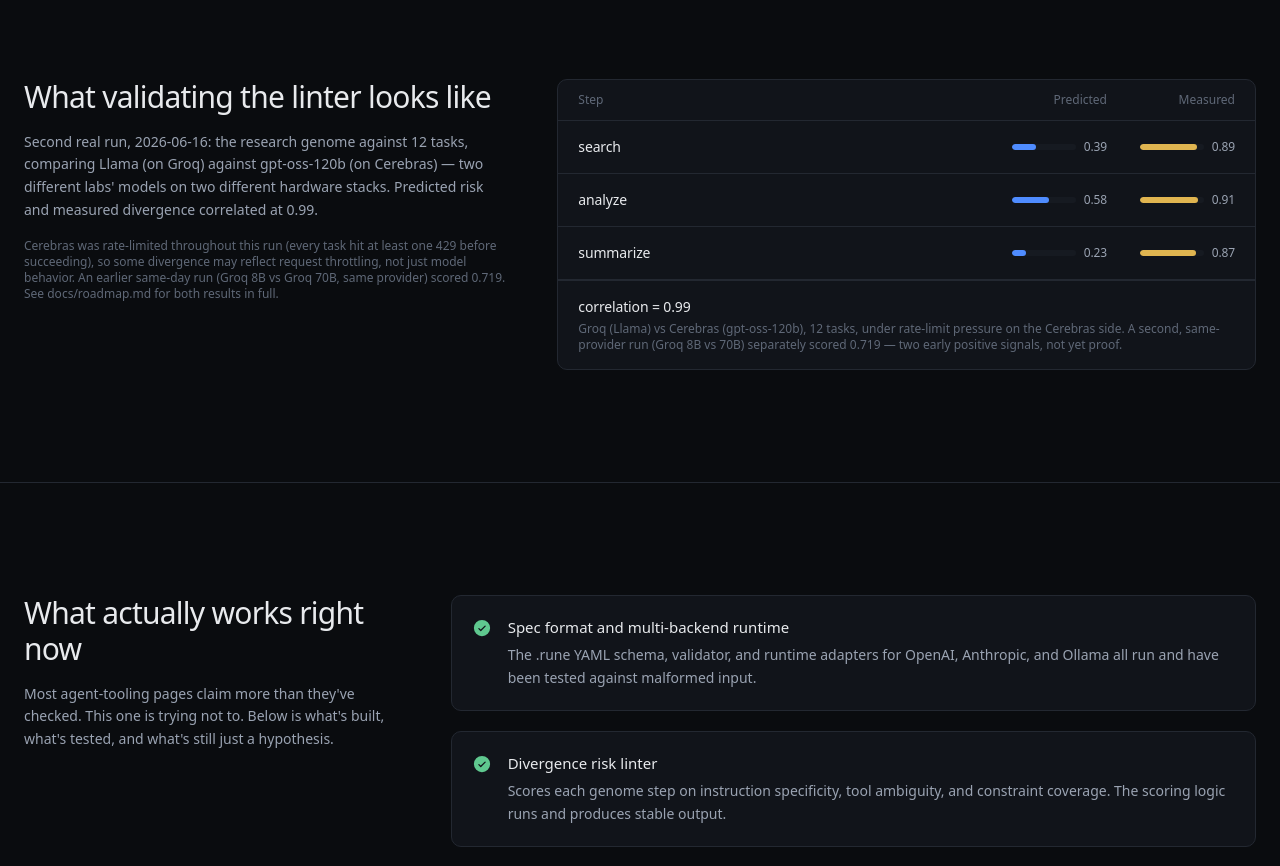
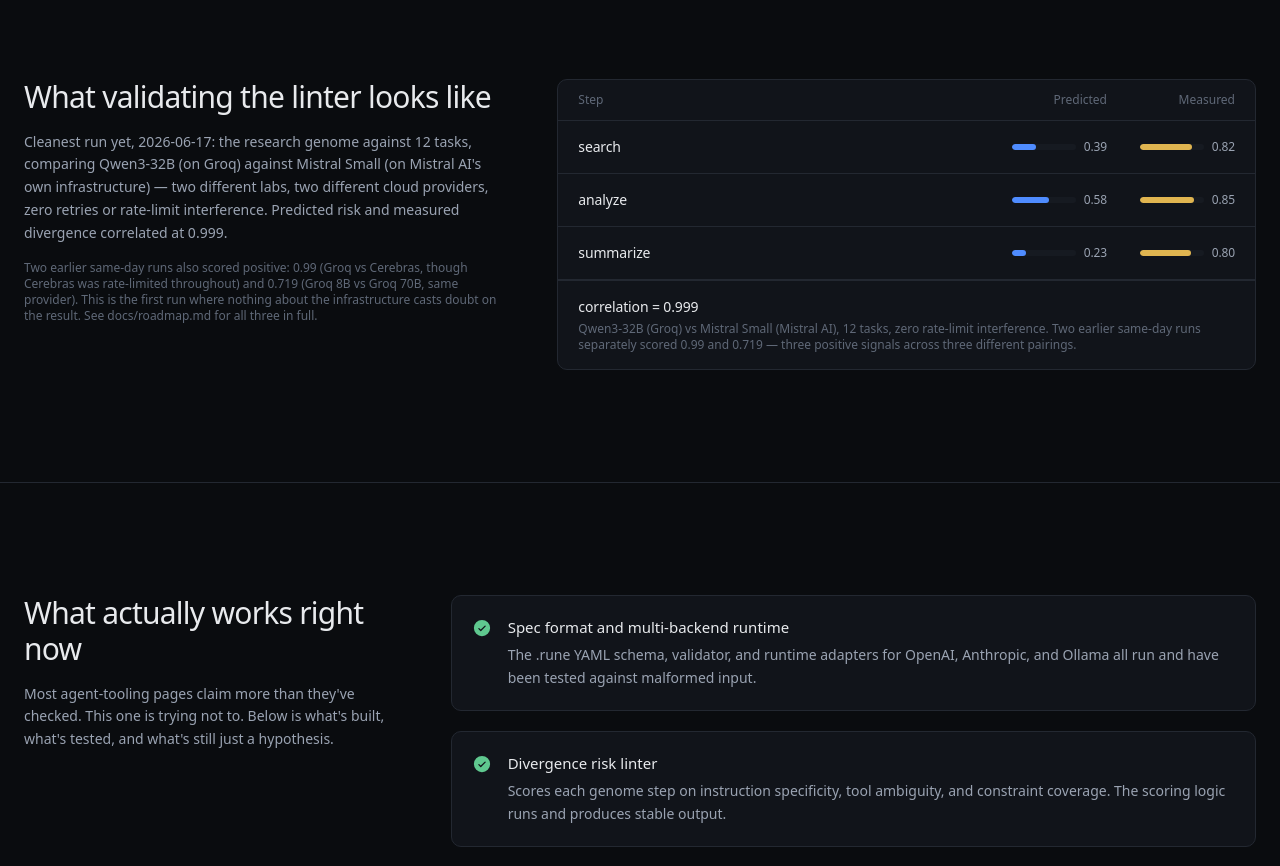
Before and after one commit to FadedCantCode/RUNE-site, a Next.js app: page / in a window 1280 px wide. Shown: the part 2020-2886 px from the top of the page. Built offline with nearby package versions, Linux system fonts and the light colour scheme.

Commit message:
Update CorrelationExample.tsx

```diff
--- a/components/CorrelationExample.tsx
+++ b/components/CorrelationExample.tsx
@@ -3,9 +3,9 @@
 import { motion, useReducedMotion } from "motion/react";
 
 const rows = [
-  { step: "search", predicted: 0.388, measured: 0.892 },
-  { step: "analyze", predicted: 0.58, measured: 0.906 },
-  { step: "summarize", predicted: 0.23, measured: 0.873 },
+  { step: "search", predicted: 0.388, measured: 0.823 },
+  { step: "analyze", predicted: 0.58, measured: 0.853 },
+  { step: "summarize", predicted: 0.23, measured: 0.802 },
 ];
 
 export function CorrelationExample() {
@@ -20,18 +20,20 @@ export function CorrelationExample() {
               What validating the linter looks like
             </h2>
             <p className="mt-4 text-sm leading-relaxed text-[var(--color-ink-muted)]">
-              Second real run, 2026-06-16: the research genome against 12
-              tasks, comparing Llama (on Groq) against gpt-oss-120b (on
-              Cerebras) &mdash; two different labs&apos; models on two
-              different hardware stacks. Predicted risk and measured
-              divergence correlated at 0.99.
+              Cleanest run yet, 2026-06-17: the research genome against 12
+              tasks, comparing Qwen3-32B (on Groq) against Mistral Small
+              (on Mistral AI&apos;s own infrastructure) &mdash; two
+              different labs, two different cloud providers, zero
+              retries or rate-limit interference. Predicted risk and
+              measured divergence correlated at 0.999.
             </p>
             <p className="mt-4 text-xs text-[var(--color-ink-faint)]">
-              Cerebras was rate-limited throughout this run (every task
-              hit at least one 429 before succeeding), so some divergence
-              may reflect request throttling, not just model behavior. An
-              earlier same-day run (Groq 8B vs Groq 70B, same provider)
-              scored 0.719. See docs/roadmap.md for both results in full.
+              Two earlier same-day runs also scored positive: 0.99
+              (Groq vs Cerebras, though Cerebras was rate-limited
+              throughout) and 0.719 (Groq 8B vs Groq 70B, same
+              provider). This is the first run where nothing about the
+              infrastructure casts doubt on the result. See
+              docs/roadmap.md for all three in full.
             </p>
           </div>
 
@@ -49,13 +51,13 @@ export function CorrelationExample() {
 
               <div className="border-t border-[var(--color-border)] px-5 py-4">
                 <p className="font-mono-tight text-sm text-[var(--color-ink)]">
-                  correlation = 0.99
+                  correlation = 0.999
                 </p>
                 <p className="mt-1 text-xs text-[var(--color-ink-faint)]">
-                  Groq (Llama) vs Cerebras (gpt-oss-120b), 12 tasks, under
-                  rate-limit pressure on the Cerebras side. A second,
-                  same-provider run (Groq 8B vs 70B) separately scored
-                  0.719 &mdash; two early positive signals, not yet proof.
+                  Qwen3-32B (Groq) vs Mistral Small (Mistral AI), 12 tasks,
+                  zero rate-limit interference. Two earlier same-day runs
+                  separately scored 0.99 and 0.719 &mdash; three positive
+                  signals across three different pairings.
                 </p>
               </div>
             </div>
```
